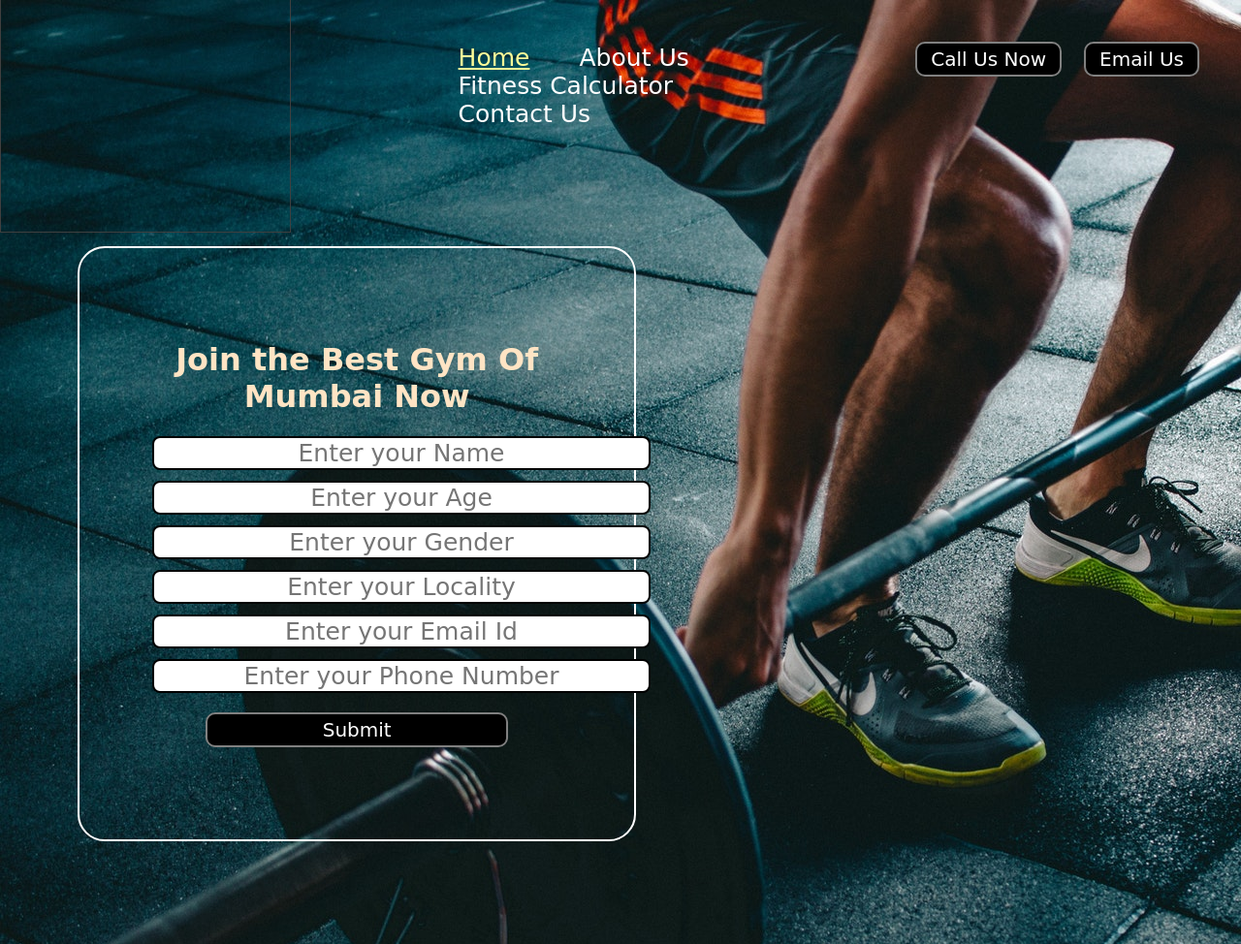
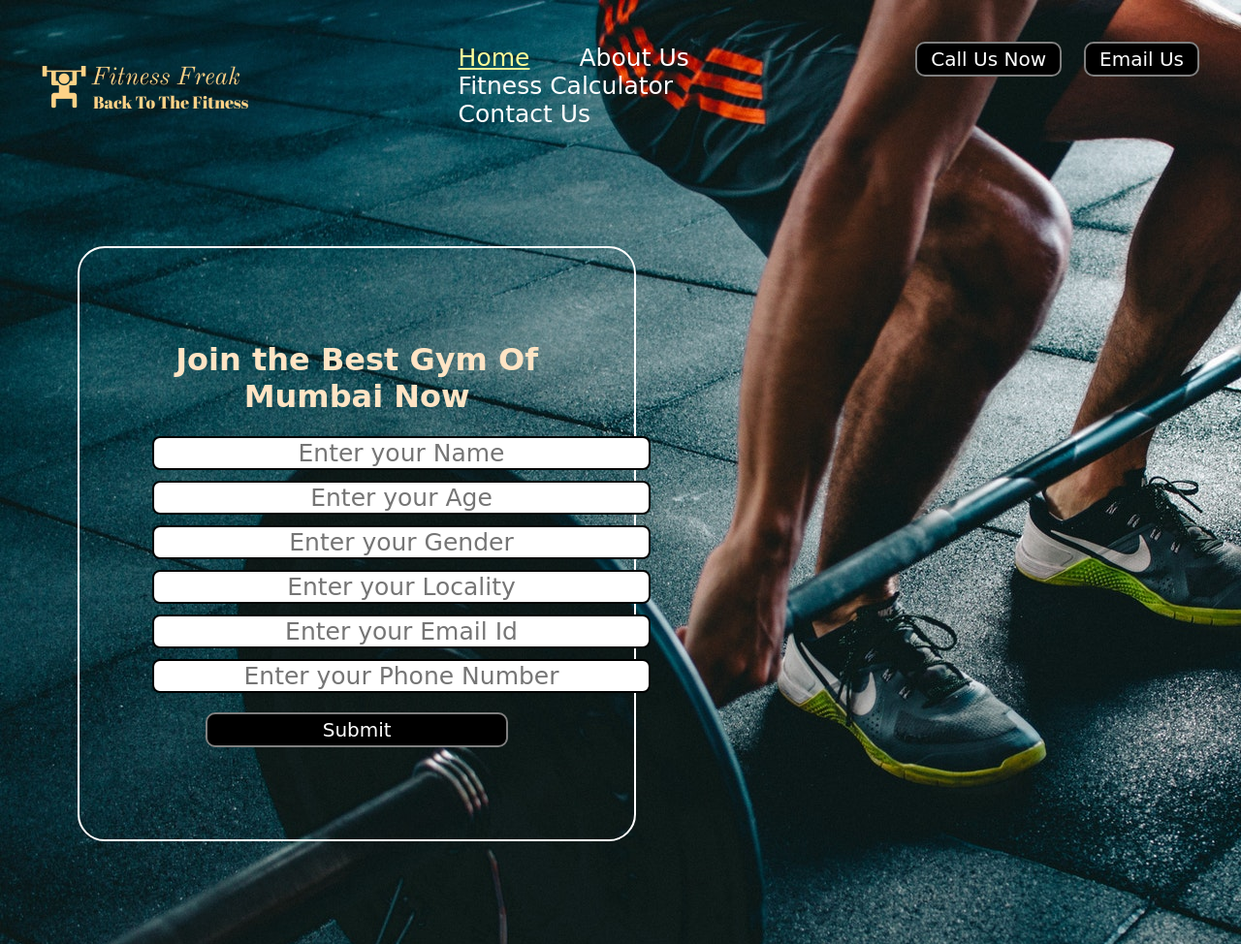
Before and after one commit to tejas0124/Web-Development-Project-, a plain HTML site: page index.html in a window 1280 px wide. Shown: the whole page at 97% size. Drawn offline with Linux system fonts and the light colour scheme; files whose address does not match are found by name; a web font is replaced by a local one.

Commit message:
Update index.html

```diff
--- a/index.html
+++ b/index.html
@@ -15,7 +15,7 @@
     <header class="header">
         <!-- Left box for logo -->
         <div class="left">
-            <img src="css/img/Fitness Freak-logos_transparent.png">
+            <img src="Fitness Freak-logos_transparent.png">
 
         </div>
         <!-- Mid box for navbar -->
```
